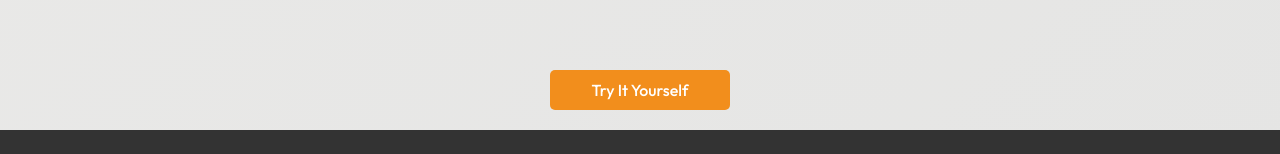
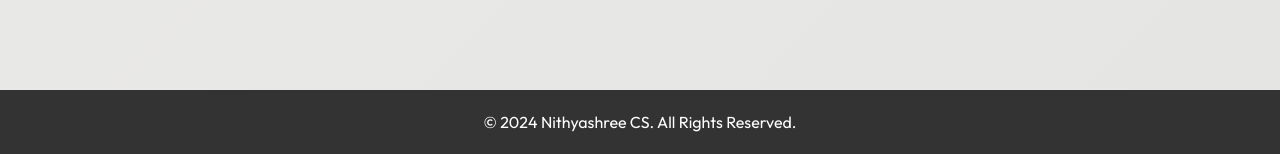
Before and after one commit to Nithyacoorg2005/ChaiCorner, a React (Vite) app in the folder ChaiCorner/: page /Process in a window 1280 px wide. Shown: the part 4370-4524 px from the top of the page. Built offline with nearby package versions, Linux system fonts and the light colour scheme.

Commit message:
initial changes done

```diff
--- a/ChaiCorner/src/Components/Process/Process.jsx
+++ b/ChaiCorner/src/Components/Process/Process.jsx
@@ -133,9 +133,7 @@ const Process = () => {
             adjust anything further?
           </p>
         </div>
-
-        <button style={{width:"180px"}} className="cta-button">Try It Yourself</button>
-      </div>
+        </div>
       <footer class="site-footer">
     <p>&copy; 2024 Nithyashree CS. All Rights Reserved.</p>
 </footer>
```
